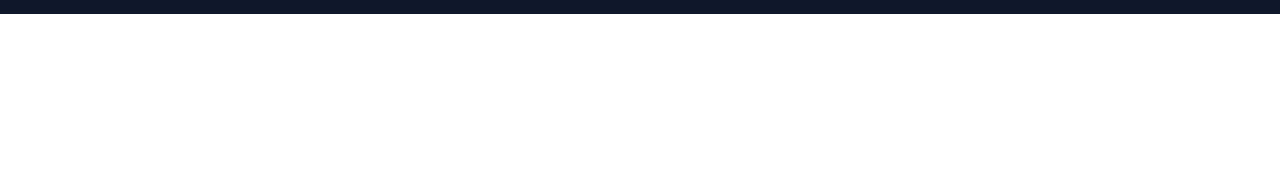
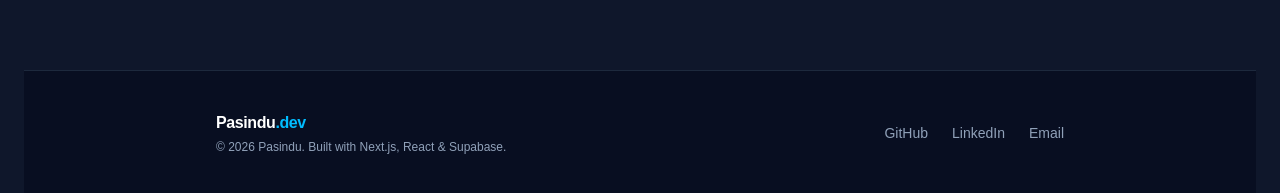
Before and after one commit to pasinduwijethilaka/my-next-portfolio, a Next.js app: page / in a window 1280 px wide. Shown: the part 1684-1877 px from the top of the page. Before the commit the page ends 1698 px from the top, so only its background shows below. Built offline with nearby package versions, Linux system fonts and the light colour scheme; no server answers; the database is empty.

Commit message:
Add professional Footer component with social links

```diff
--- /dev/null
+++ b/app/components/Footer.tsx
@@ -0,0 +1,49 @@
+'use client'
+
+import React from 'react'
+
+export default function Footer() {
+  return (
+    <footer className="w-full border-t border-slate-800 bg-slate-950/50 py-10 mt-20">
+      <div className="max-w-4xl mx-auto px-6 flex flex-col md:flex-row items-center justify-between gap-6">
+
+        {/* Left Side: Brand & Copyright */}
+        <div className="text-center md:text-left">
+          <p className="text-base font-bold text-white tracking-tight">
+            Pasindu<span className="text-sky-400">.dev</span>
+          </p>
+          <p className="text-xs text-slate-400 mt-1">
+            © {new Date().getFullYear()} Pasindu. Built with Next.js, React & Supabase.
+          </p>
+        </div>
+
+        {/* Right Side: Social Links */}
+        <div className="flex items-center gap-6 text-sm font-medium text-slate-400">
+          <a
+            href="https://github.com/pasinduwijethilaka"
+            target="_blank"
+            rel="noopener noreferrer"
+            className="hover:text-sky-400 transition-colors"
+          >
+            GitHub
+          </a>
+          <a
+            href="https://www.linkedin.com/in/pasindu-wijethilaka-800529417/"
+            target="_blank"
+            rel="noopener noreferrer"
+            className="hover:text-sky-400 transition-colors"
+          >
+            LinkedIn
+          </a>
+          <a
+            href="mailto:pasinduwijethilaka25@gmail.com"
+            className="hover:text-sky-400 transition-colors"
+          >
+            Email
+          </a>
+        </div>
+
+      </div>
+    </footer>
+  )
+}
--- a/app/page.tsx
+++ b/app/page.tsx
@@ -7,6 +7,7 @@
 import FadeIn from './components/FadeIn'
 import Skills from './components/Skills';
 import Navbar from './components/Navbar';
+import Footer from './components/Footer';
 
 // Supabase Data Type එක Define කරගමු (TypeScript එක සඳහා)
 interface Project {
@@ -120,7 +121,8 @@
           <ContactForm />
         </FadeIn>
       </div>
-
+      {/* 🌐 Footer Section */}
+      <Footer />
     </main>
   );
 }
```
